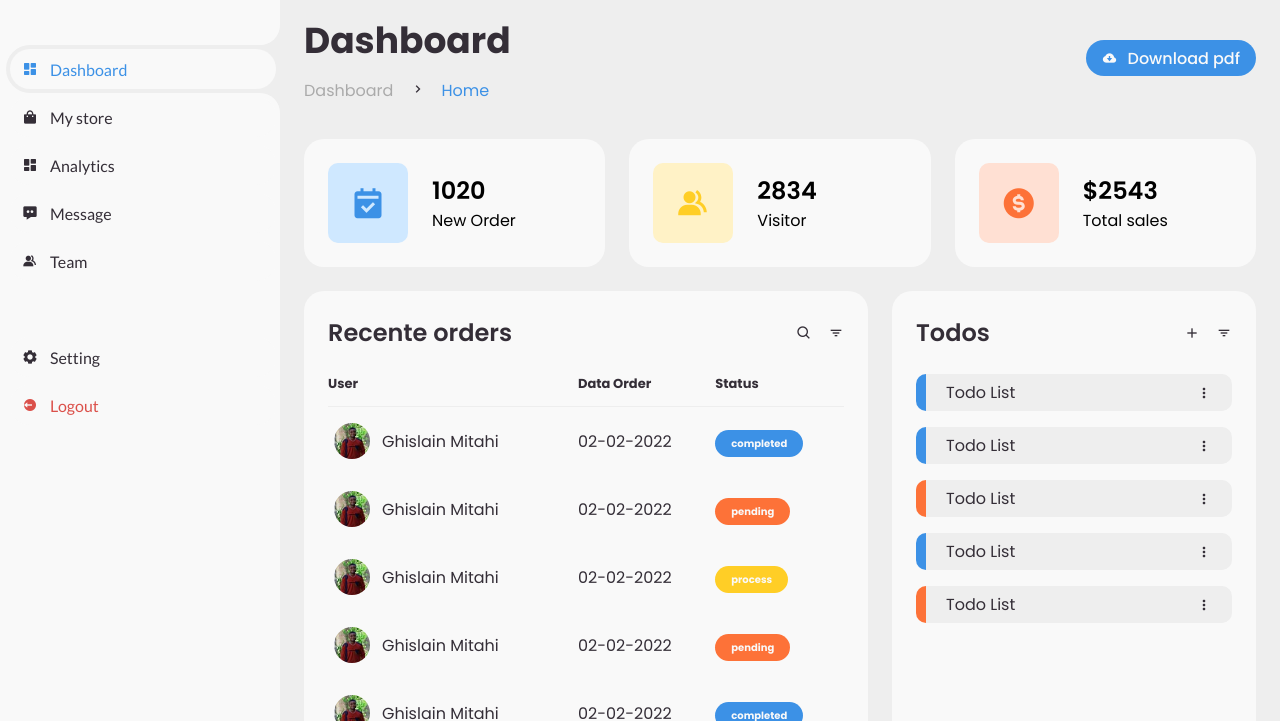
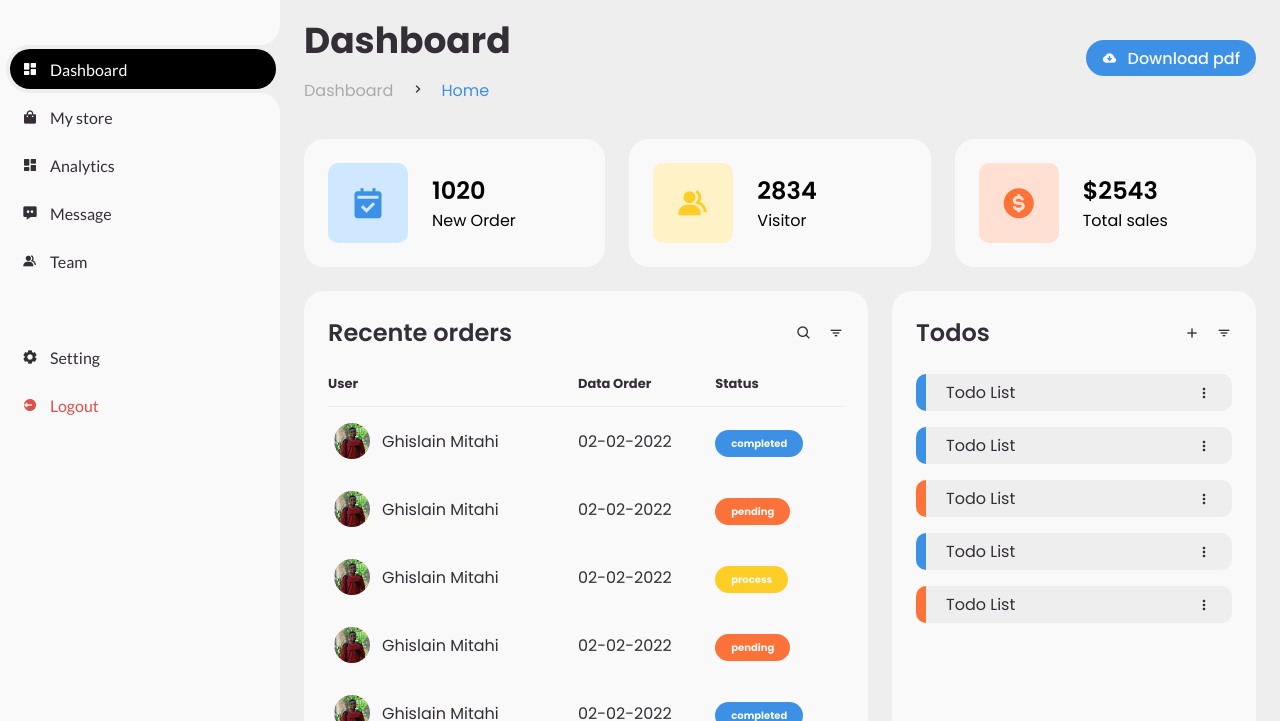
Before and after one commit to GhislainMitahi/AdminDashboard, a plain HTML site: page index.html in a window 1280 px wide. In both pictures the pointer is over the link 143 px from the left and 148 px from the top of the page. Shown: the part 79-800 px from the top of the page. Drawn offline with nearby package versions, Linux system fonts and the light colour scheme.

Commit message:
added hover effective

```diff
--- a/Assets/style.css
+++ b/Assets/style.css
@@ -87,6 +87,15 @@
         width: 100%;
         margin-top: 48px;
     }
+    /*----added hover effective */
+
+    #sidebar .side-menu a:hover {
+        background: #000000;
+        margin-left: 0;
+        color: white !important;
+}
+
+
 
     #sidebar .side-menu li {
         height: 48px;
```
